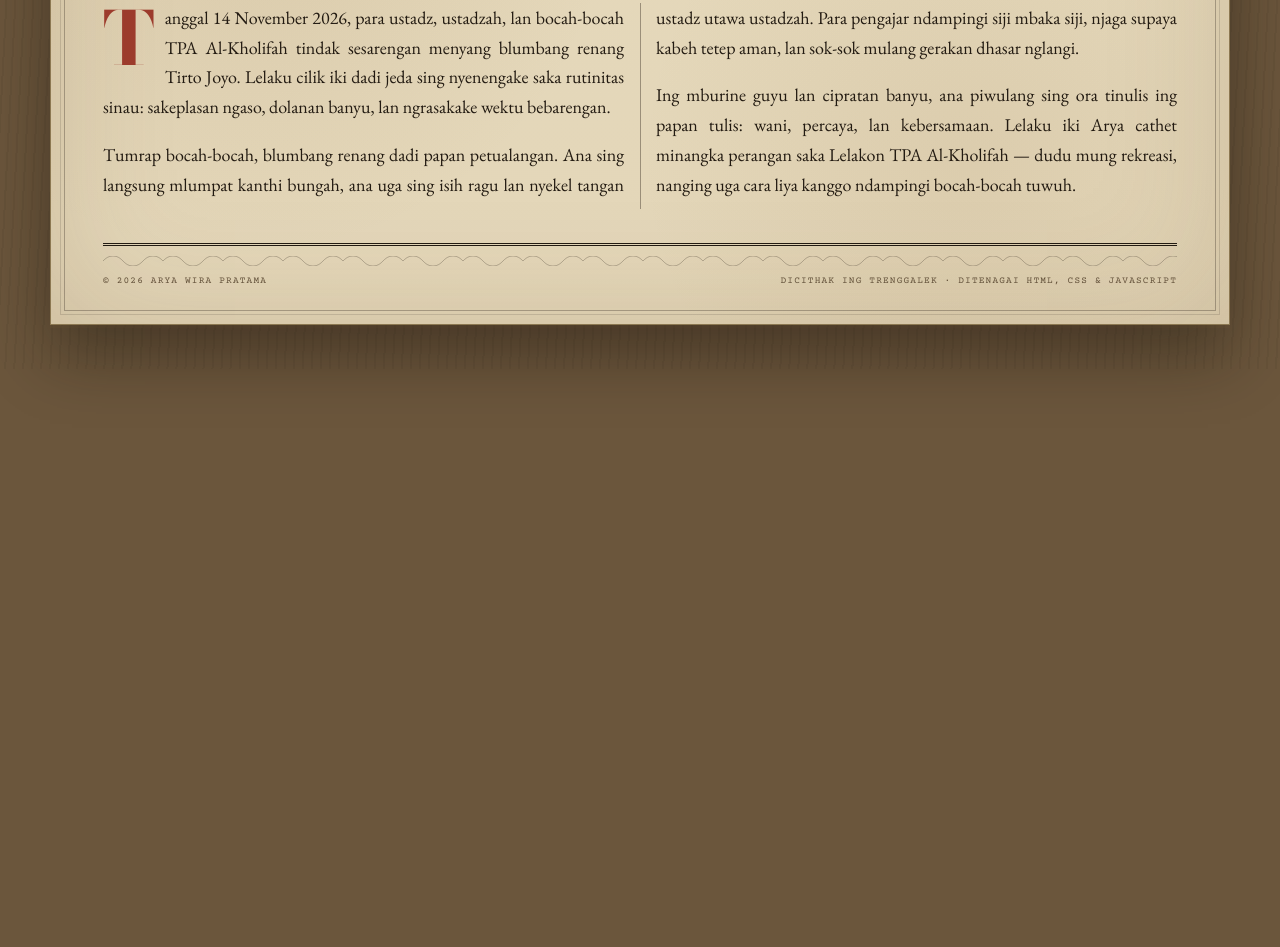
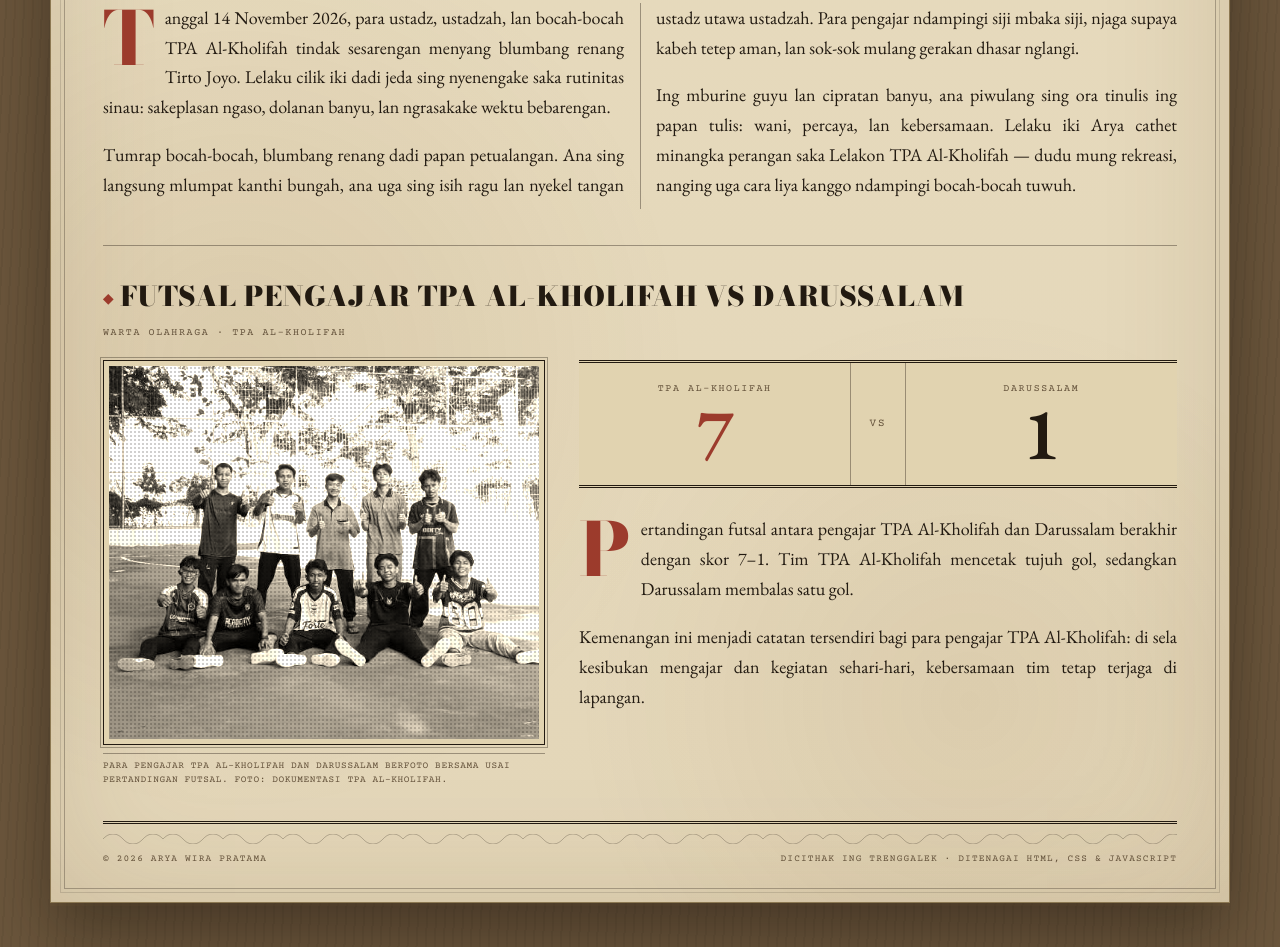
Before and after one commit to aksara26/aksara26.github.io, a plain HTML site: page riwayat.html in a window 1280 px wide. Shown: the part 2475-3422 px from the top of the page. Before the commit the page ends 2844 px from the top, so only its background shows below. Drawn offline with nearby package versions, Linux system fonts and the light colour scheme; a web font is replaced by a local one.

Commit message:
Tambah berita futsal TPA Al-Kholifah vs Darussalam

```diff
--- a/riwayat.html
+++ b/riwayat.html
@@ -199,6 +199,53 @@
           </p>
         </div>
       </div>
+
+      <div class="subsection" id="futsal">
+        <h3 class="subsection-title">Futsal Pengajar TPA Al-Kholifah vs Darussalam</h3>
+        <p class="section-date">Warta Olahraga &middot; TPA Al-Kholifah</p>
+
+        <div class="futsal-grid">
+          <figure class="photo">
+            <a class="lightbox-trigger" href="futsal-web.jpg" data-lightbox aria-label="Perbesar foto pertandingan futsal TPA Al-Kholifah vs Darussalam">
+              <div class="halftone">
+                <img src="futsal-web.jpg" alt="Para pengajar TPA Al-Kholifah dan Darussalam berfoto bersama setelah pertandingan futsal"
+                     width="576" height="500" loading="lazy" decoding="async">
+              </div>
+            </a>
+            <figcaption>
+              Para pengajar TPA Al-Kholifah dan Darussalam berfoto bersama usai
+              pertandingan futsal. Foto: dokumentasi TPA Al-Kholifah.
+            </figcaption>
+          </figure>
+
+          <div class="futsal-copy">
+            <div class="scoreboard" role="group" aria-label="Skor akhir futsal: TPA Al-Kholifah 7, Darussalam 1">
+              <div class="score-team score-team--winner">
+                <span class="score-name">TPA Al-Kholifah</span>
+                <span class="score-num">7</span>
+              </div>
+              <span class="score-vs" aria-hidden="true">vs</span>
+              <div class="score-team">
+                <span class="score-name">Darussalam</span>
+                <span class="score-num">1</span>
+              </div>
+            </div>
+
+            <div class="editorial-body">
+              <p>
+                Pertandingan futsal antara pengajar TPA Al-Kholifah dan
+                Darussalam berakhir dengan skor 7&ndash;1. Tim TPA Al-Kholifah
+                mencetak tujuh gol, sedangkan Darussalam membalas satu gol.
+              </p>
+              <p>
+                Kemenangan ini menjadi catatan tersendiri bagi para pengajar TPA
+                Al-Kholifah: di sela kesibukan mengajar dan kegiatan sehari-hari,
+                kebersamaan tim tetap terjaga di lapangan.
+              </p>
+            </div>
+          </div>
+        </div>
+      </div>
     </section>
 
     <section class="section reveal activity-panel" id="perpustakaan" data-activity="perpustakaan" hidden>
--- a/style.css
+++ b/style.css
@@ -808,6 +808,60 @@ body.lightbox-open{ overflow:hidden; }
 }
 .subsection .section-date{ margin:0 0 18px; }
 
+/* ---------- papan skor futsal ---------- */
+.scoreboard{
+  display:grid;
+  grid-template-columns:minmax(0, 1fr) auto minmax(0, 1fr);
+  align-items:stretch;
+  margin:0 0 26px;
+  background:var(--paper-2);
+  border-top:3px double var(--ink);
+  border-bottom:3px double var(--ink);
+  text-align:center;
+}
+.score-team{
+  display:flex;
+  flex-direction:column;
+  justify-content:center;
+  padding:18px 16px 16px;
+}
+.score-name{
+  font-family:var(--mono);
+  font-size:10px;
+  letter-spacing:.16em;
+  text-transform:uppercase;
+  color:var(--muted);
+}
+.score-num{
+  margin-top:2px;
+  font-family:var(--body);
+  font-weight:700;
+  font-size:clamp(3rem, 7vw, 4.6rem);
+  line-height:.95;
+}
+.score-team--winner .score-num{ color:var(--accent); }
+.score-vs{
+  display:flex;
+  align-items:center;
+  padding:0 18px;
+  border-left:1px solid var(--rule);
+  border-right:1px solid var(--rule);
+  font-family:var(--mono);
+  font-size:11px;
+  letter-spacing:.18em;
+  text-transform:uppercase;
+  color:var(--muted);
+}
+
+.futsal-grid{
+  display:grid;
+  grid-template-columns:minmax(0, .85fr) minmax(0, 1.15fr);
+  gap:34px;
+  align-items:start;
+}
+.futsal-grid .photo{ margin:0; }
+.futsal-copy .editorial-body{ column-count:1; }
+
 .pullquote{
   position:relative;
   padding:30px 30px 26px;
@@ -1301,10 +1355,13 @@ body.lightbox-open{ overflow:hidden; }
   .front-grid,
   .editorial-grid,
   .bio-grid,
-  .tpa-grid{ grid-template-columns:1fr; }
+  .tpa-grid,
+  .futsal-grid{ grid-template-columns:1fr; }
 
   .tpa-grid{ gap:28px; }
   .tpa-grid .photo{ max-width:420px; }
+  .futsal-grid{ gap:28px; }
+  .futsal-grid .photo{ max-width:440px; }
   .renang-gallery{ grid-template-columns:1fr; gap:24px; justify-items:center; }
   .renang-gallery .photo{ width:100%; max-width:560px; }
 
@@ -1370,6 +1427,9 @@ body.lightbox-open{ overflow:hidden; }
   .tpa-copy p{ text-align:left; hyphens:none; }
   .tpa-copy p:first-of-type::first-letter{ font-size:3.2em; }
   .section-date{ font-size:9px; letter-spacing:.1em; }
+  .score-team{ padding:14px 10px 12px; }
+  .score-name{ font-size:9px; letter-spacing:.1em; }
+  .score-vs{ padding:0 12px; }
   .timeline li{ grid-template-columns:1fr; gap:5px; }
   .timeline li:first-child{ border-top:3px double var(--ink); }
   .colophon{ justify-content:flex-start; }
```
Also changed, not shown: index.html (+7 -0 lines), futsal-web.jpg (added).
